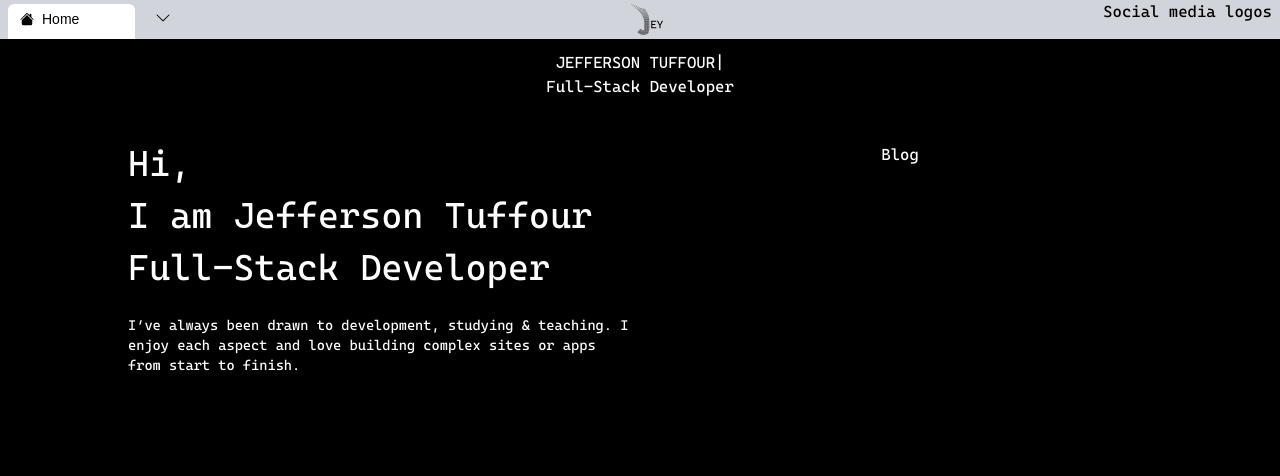
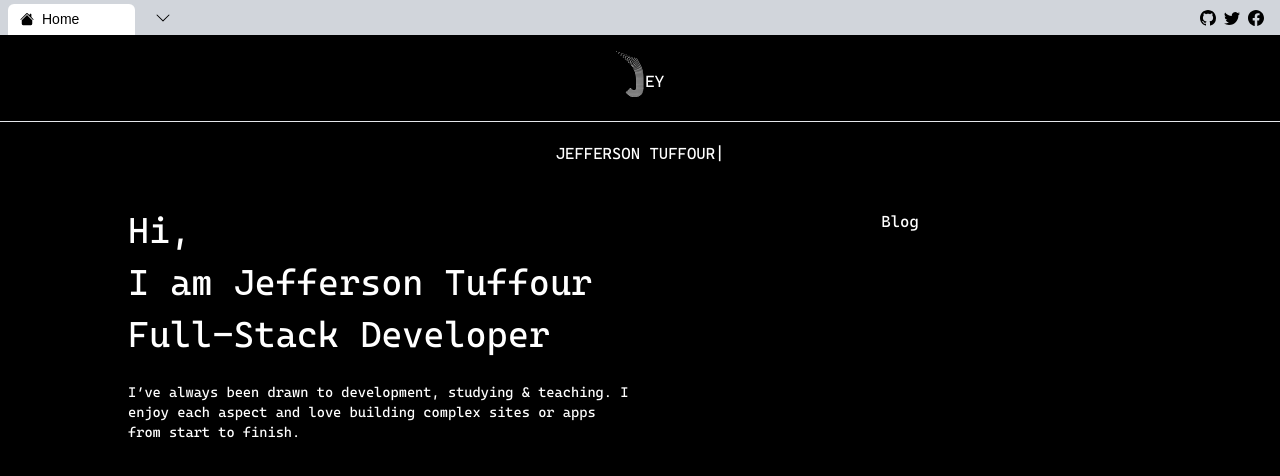
Before and after one commit to jeffepok/portfolio, a React (Create React App) app: page / in a window 1280 px wide. Shown: the top 476 px of the page. Built offline with nearby package versions, Linux system fonts and the light colour scheme.

Commit message:
add social media icons

```diff
--- a/src/modules/site/components/navbar/navbar.tsx
+++ b/src/modules/site/components/navbar/navbar.tsx
@@ -1,15 +1,15 @@
 import React,{ Fragment } from 'react';
 import MenuItem from "../menuItem/menuItem";
 import {Menu, Transition} from '@headlessui/react'
-import {BsChevronDown, BsHouseFill} from "react-icons/bs"
+import {BsChevronDown, BsHouseFill, BsGithub, BsTwitter, BsFacebook} from "react-icons/bs"
 import Typist from "react-typist";
-import logo from "../../../../assets/images/logo.svg"
+import logo from "../../../../assets/images/logo-white.svg"
 
 const Navbar = () => {
     return (
         <div className="mb-11">
             <nav
-                className="z-20 sticky top-0 relative px-2 flex justify-between bg-gray-300 mb-3">
+                className="z-20 sticky top-0 relative px-2 flex items-center justify-between bg-gray-300 mb-3">
                 <div className="flex">
                     <div
                         className="rounded-t-md relative bg-white mt-1 pl-3 pr-14">
@@ -85,17 +85,19 @@ const Navbar = () => {
                     </Menu>
 
                 </div>
-                <a href="/"><img className={"w-10 p-1"} src={logo} alt="logo"/></a>
-                <div>Social media logos</div>
+                <div className="flex">
+                    <a className="self-center mr-2" href="https://github.com/jeffepok" target="_blank"><BsGithub/></a>
+                    <a className="self-center mr-2" href="https://twitter.com/Tee4Jey" target="_blank"><BsTwitter/></a>
+                    <a className="self-center mr-2" href="https://web.facebook.com/addaipokut" target="_blank"><BsFacebook/></a>
+                </div>
             </nav>
             <div className="text-white">
-                <Typist>
+                <a href="/"><img className={"w-14 mx-auto p-1 mb-5"} src={logo} alt="logo"/></a>
+                <hr/>
+                <Typist className="mt-5">
                     <Typist.Delay ms={1000} />
                     JEFFERSON TUFFOUR
                 </Typist>
-                <p>
-                    Full-Stack Developer
-                </p>
             </div>
         </div>
     )
```
Also changed, not shown: src/assets/images/logo-white.svg (added).
